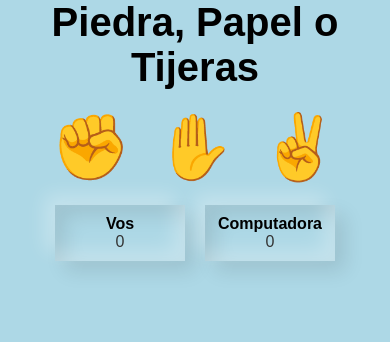
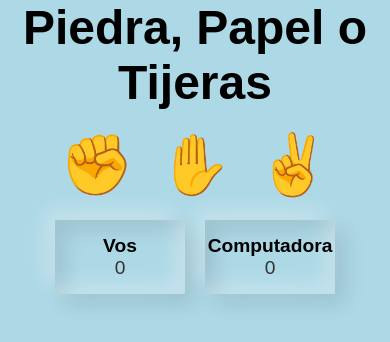
Before and after one commit to MarucoMass/piedra-papel-o-tijeras, a plain HTML site: page index.html in a window 390 px wide. Drawn offline with Linux system fonts and the light colour scheme; a web font is replaced by a local one.

Commit message:
responsive

```diff
--- a/css/estilos.css
+++ b/css/estilos.css
@@ -100,10 +100,10 @@ h2{
         /* max-height: 200px; */
     }
     #titulo{
-        font-size: 2.5rem;
+        font-size: 3rem;
     }
     #btns > button{
-        font-size: 4rem;
+        font-size: 3.7rem;
         margin: 0 10px;
     }
     /* #jugador{
@@ -115,14 +115,14 @@ h2{
     .box{
         min-width: 130px;
         /* margin-bottom: 0px; */
-        padding: 10px 0;
+        padding: 15px 10px;
     }
     h2{
-        font-size: 1rem;
+        font-size: 1.2rem;
     }
     /* puntaje */
     .box__score{
-        font-size: 1rem;
+        font-size: 1.2rem;
         color: #333;
     }
     .box__jugada{
```
